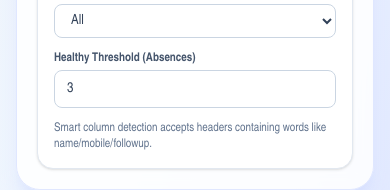
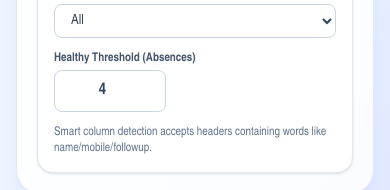
Before and after one commit to AksharBrahm369/sampark-nextjs, a Next.js app: page / in a window 390 px wide. Shown: the part 496-686 px from the top of the page. Built offline with nearby package versions, Linux system fonts and the light colour scheme.

Commit message:
Make threshold input mobile friendly

```diff
--- a/app/page.js
+++ b/app/page.js
@@ -124,7 +124,7 @@ export default function HomePage() {
   const [absentFileName, setAbsentFileName] = useState("");
   const [error, setError] = useState("");
   const [selectedKaryakarta, setSelectedKaryakarta] = useState("All");
-  const [highlightLimit, setHighlightLimit] = useState(3);
+  const [highlightLimit, setHighlightLimit] = useState(4);
 
   useEffect(() => {
     try {
@@ -519,8 +519,8 @@ export default function HomePage() {
             </p>
           </div>
 
-          <div className="grid gap-4 p-5 sm:p-6 sm:grid-cols-2 lg:grid-cols-2">
-            <div className="hidden rounded-2xl border border-indigo-100 bg-linear-to-b from-white to-indigo-50/70 p-4 shadow-sm">
+          <div className="grid gap-4 p-5 sm:grid-cols-2 sm:p-6 lg:grid-cols-2">
+            <div className="hidden rounded-2xl border border-indigo-100 bg-linear-to-b from-white to-indigo-50/70 p-4 shadow-sm" aria-hidden="true">
                 <p className="text-xs font-semibold uppercase tracking-wide text-indigo-600">Step 1</p>
               <h2 className="mt-1 text-sm font-bold text-slate-900">Upload Master CSV</h2>
               <p className="mt-1 text-xs text-slate-600">Saved in browser memory. Upload only when master data changes.</p>
@@ -589,15 +589,11 @@ export default function HomePage() {
                 type="number"
                 min="1"
                 max="100"
-                placeholder="Enter threshold..."
+                step="1"
+                inputMode="numeric"
                 value={highlightLimit}
-                onChange={(event) => {
-                  const val = event.target.value ? Number(event.target.value) : '';
-                  if (val === '' || val >= 1) {
-                    setHighlightLimit(val === '' ? 3 : Math.max(1, val));
-                  }
-                }}
-                className="mt-1 w-full rounded-lg border border-slate-300 bg-white px-3 py-2 text-sm text-slate-700 outline-none focus:border-indigo-500"
+                onChange={(event) => setHighlightLimit(Math.max(1, Number(event.target.value) || 1))}
+                className="mt-1 w-full max-w-28 rounded-lg border border-slate-300 bg-white px-3 py-2 text-center text-base font-semibold text-slate-700 outline-none focus:border-indigo-500 sm:max-w-32 sm:text-sm"
               />
 
               <p className="mt-3 text-xs text-slate-500">
```
